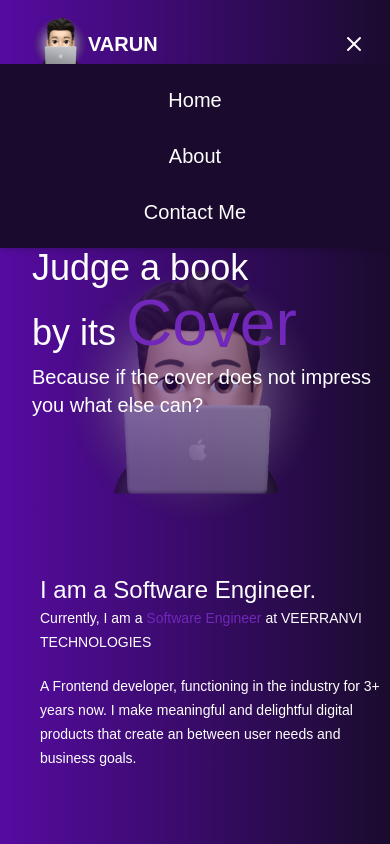
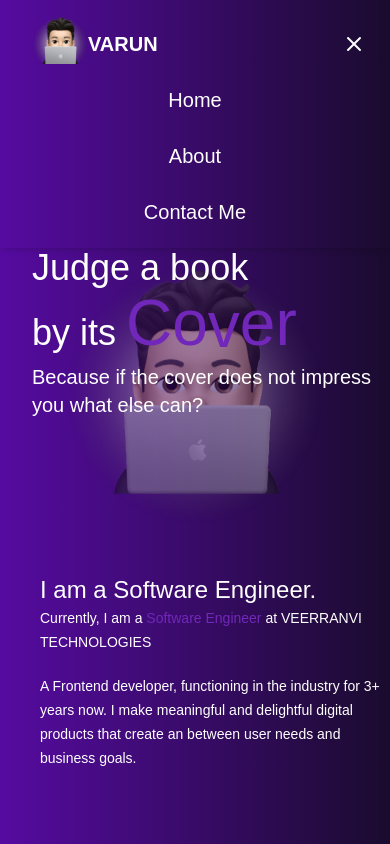
Before and after one commit to kristal7636/kristal-portfolio, a Next.js app: page / in a window 390 px wide. Both pictures are taken after a click on the button "Toggle Menu". Shown: the top 844 px of the page. Built offline with nearby package versions, Linux system fonts and the light colour scheme; a web font is replaced by a local one.

Commit message:
new gradient theme applied in toogle menu

```diff
--- a/src/app/Header/Header.tsx
+++ b/src/app/Header/Header.tsx
@@ -10,7 +10,7 @@ export default function Header() {
   }, []);
 
   return (
-    <header className="flex items-center justify-between bg-[#210b3f] p-4  flex-wrap bg-gradient-to-r from-[#560ba1] to-[#1a0b2e] shadow-lg">
+    <header className="flex items-center justify-between p-4  flex-wrap bg-gradient-to-r from-[#560ba1] to-[#1a0b2e] shadow-lg">
       {/* Logo */}
       <div className=" cursor-pointer  flex items-center">
         <img
@@ -24,7 +24,7 @@ export default function Header() {
 
       {/* Hamburger Menu Button */}
       <button
-        className="md:hidden p-2"
+        className="md:hidden p-2 "
         onClick={toggleMenu}
         aria-label="Toggle Menu"
       >
@@ -39,7 +39,7 @@ export default function Header() {
       <nav
         className={`${
           menuOpen ? "flex" : "hidden"
-        } md:flex flex-col md:flex-row items-center gap-4 absolute md:static top-[64px] left-0 w-full md:w-auto bg-[#1A0B2E] md:bg-transparent shadow-md md:shadow-none py-4 md:py-0 z-10 transition-transform duration-300 ease-in-out`}
+        } md:flex flex-col md:flex-row items-center gap-4 absolute md:static top-[64px] left-0 w-full md:w-auto bg-gradient-to-r from-[#560ba1] to-[#1a0b2e] md:bg-none shadow-md md:shadow-none py-4 md:py-0 z-10 transition-transform duration-300 ease-in-out`}
       >
         <ul className="flex flex-col md:flex-row items-center gap-4  ">
           <li className="flex h-10 px-3 py-2 justify-center items-center gap-1.5">
```
